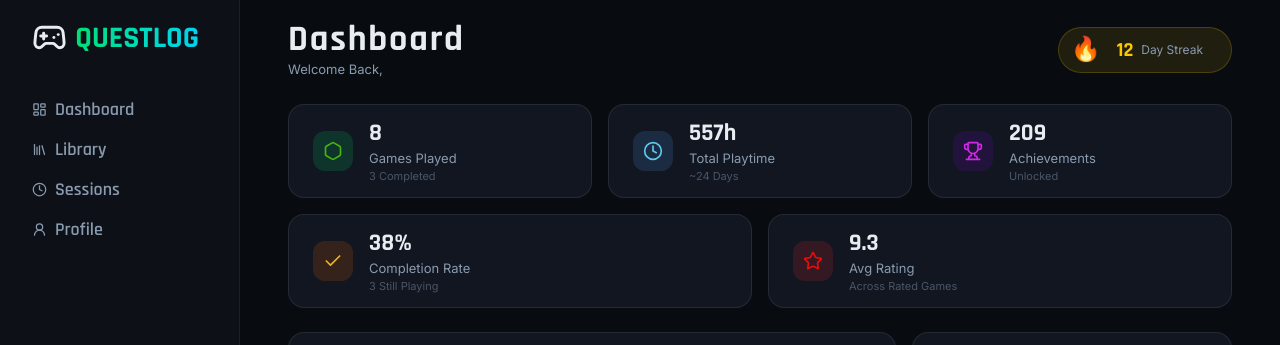
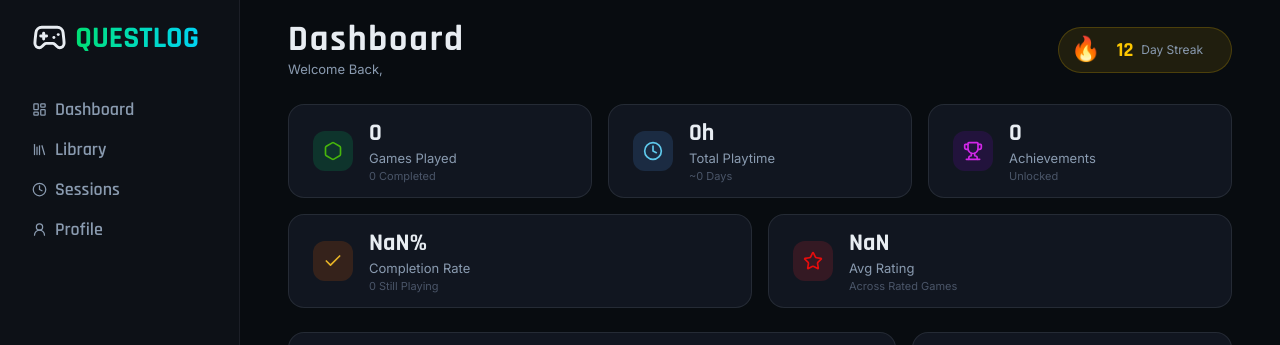
Before and after one commit to rahulg1310/progress-tracker, a React (Vite) app in the folder frontend/: page /dashboard in a window 1280 px wide. Shown: the top 345 px of the page. Built offline with nearby package versions, Linux system fonts and the light colour scheme.

Commit message:
added games context and edited dashbaord part 1

```diff
--- a/frontend/src/components/LibraryContent.jsx
+++ b/frontend/src/components/LibraryContent.jsx
@@ -1,7 +1,8 @@
-import React, { useState } from 'react'
+import React, { useContext, useState } from 'react'
 import { Search } from 'lucide-react'
 import LibraryModal from './LibraryModal';
 import LibraryGameCard from './LibraryGameCard';
+import { GamesData } from '../context/GamesContext';
 
 const LibraryContent = () => {
   const [searchGame, setSearchGame] = useState('');
@@ -14,19 +15,13 @@ const LibraryContent = () => {
   const [platform, setPlatform] = useState('PC');
   const [status, setStatus] = useState('Playing');
   const [progress, setProgress] = useState(0);
-  const [playtime,setPlayime] = useState(0);
+  const [playtime,setPlaytime] = useState(0);
   const [rating,setRating] = useState(null);
   const [colorAccent,setColorAccent] = useState('#FFFFFF');
   const [achievementsEarned,setAchievementsEarned] = useState(0);
   const [totalAchievements,setTotalAchievements] = useState(0);
   const [notes,setNotes] = useState('');
-  const [games, setGames] = useState(()=>{
-    const savedGames = localStorage.getItem('games');
-    if(savedGames){
-        return JSON.parse(savedGames);
-    }
-    return [];
-  });
+  const {games, setGames} = useContext(GamesData);
 
   const filteredGames = games.filter((elem)=>{
     return (result==="All" || elem.status===result) && elem.title.toLowerCase().includes(searchGame.toLowerCase());
@@ -62,7 +57,7 @@ const LibraryContent = () => {
     setPlatform(game.platform);
     setStatus(game.status);
     setProgress(game.progress);
-    setPlayime(game.playtime);
+    setPlaytime(game.playtime);
     setRating(game.rating);
     setColorAccent(game.colorAccent);
     setAchievementsEarned(game.achievementsEarned);
@@ -86,7 +81,7 @@ const LibraryContent = () => {
                 setPlatform('PC');
                 setStatus('Playing');
                 setProgress(0);
-                setPlayime(0);
+                setPlaytime(0);
                 setRating(0);
                 setColorAccent('#FFFFFF');
                 setAchievementsEarned(0);
@@ -182,7 +177,7 @@ const LibraryContent = () => {
         </div>
       </div>
       {modal && (
-        <LibraryModal modal={modal} setModal={setModal} title={title} setTitle={setTitle} genre={genre} setGenre={setGenre} platform={platform} setPlatform={setPlatform} status={status} setStatus={setStatus} progress={progress} setProgress={setProgress} playtime={playtime} setPlaytime={setPlayime} rating={rating} setRating={setRating} colorAccent={colorAccent} setColorAccent={setColorAccent} achievementsEarned={achievementsEarned} setAchievementsEarned={setAchievementsEarned} totalAchievements={totalAchievements} setTotalAchievements={setTotalAchievements} notes={notes} setNotes={setNotes} games={games} setGames={setGames} editIndex={editIndex} setEditIndex={setEditIndex} />
+        <LibraryModal modal={modal} setModal={setModal} title={title} setTitle={setTitle} genre={genre} setGenre={setGenre} platform={platform} setPlatform={setPlatform} status={status} setStatus={setStatus} progress={progress} setProgress={setProgress} playtime={playtime} setPlaytime={setPlaytime} rating={rating} setRating={setRating} colorAccent={colorAccent} setColorAccent={setColorAccent} achievementsEarned={achievementsEarned} setAchievementsEarned={setAchievementsEarned} totalAchievements={totalAchievements} setTotalAchievements={setTotalAchievements} notes={notes} setNotes={setNotes} games={games} setGames={setGames} editIndex={editIndex} setEditIndex={setEditIndex} />
       )}
     </div>
   )
--- /dev/null
+++ b/frontend/src/context/GamesContext.jsx
@@ -0,0 +1,22 @@
+import React, { createContext, useState } from 'react'
+
+export const GamesData = createContext();
+
+const GamesContext = ({children}) => {
+  const [games,setGames] = useState(()=>{
+    const storedGames=localStorage.getItem('games')
+    if(storedGames){
+        return JSON.parse(storedGames);
+    }
+    return [];
+  })
+  return (
+    <div>
+      <GamesData.Provider value={{games,setGames}}>
+        {children}
+      </GamesData.Provider >
+    </div>
+  )
+}
+
+export default GamesContext
--- a/frontend/src/main.jsx
+++ b/frontend/src/main.jsx
@@ -4,12 +4,15 @@ import './index.css'
 import App from './App.jsx'
 import { BrowserRouter } from 'react-router-dom'
 import UserContext from './context/UserContext.jsx'
+import GamesContext from './context/GamesContext.jsx'
 
 createRoot(document.getElementById('root')).render(
   <UserContext>
-    <BrowserRouter>
-      <App />
-    </BrowserRouter>
+    <GamesContext>
+      <BrowserRouter>
+        <App />
+      </BrowserRouter>
+    </GamesContext>
   </UserContext>
 
 )
--- a/frontend/src/pages/Dashboard.jsx
+++ b/frontend/src/pages/Dashboard.jsx
@@ -1,40 +1,62 @@
-import React from 'react'
+import React, { useContext } from 'react'
 import Sidebar from '../components/Sidebar'
 import DashContent from '../components/DashContent'
 import { Hexagon, Clock, Trophy, Check, Star } from 'lucide-react'
+import { GamesData } from '../context/GamesContext'
+const Dashboard = () => {
+  const {games} = useContext(GamesData);
+  const totalGames = games.length;
+  const totalPlayTime = games.reduce((sum,elem)=>{
+    return sum+elem.playtime;
+  },0)
+  const totalAchievements=games.reduce((sum,elem)=>{
+    return sum+elem.achievementsEarned;
+  },0)
+  const completedGames = games.filter((elem)=>{
+    return elem.status==="Completed";
+  }).length
+  const totalDays = (totalPlayTime/24).toFixed(0);
+  const completionRate = games.reduce((sum,elem)=>{
+    return sum+elem.progress;
+  },0)/totalGames;
+  const avgRating = games.reduce((sum,elem)=>{
+    return sum+elem.rating;
+  },0)/totalGames;
+  const gamesPlaying = games.filter((elem)=>{
+    return elem.status==="Playing";
+  }).length;
 
-const Dashboard = () => {
   let profile_stats =[
         {
-          num : '8',
+          num : totalGames,
           title : 'Games Played',
-          stats : '3 Completed',
+          stats : completedGames+' Completed',
           icon: <Hexagon size={20} color='#47b60c' />,
           color1 : 'bg-green-400/15'
         },
         {
-          num : '557h',
+          num : totalPlayTime+'h',
           title : 'Total Playtime',
-          stats : '~24 Days',
+          stats : '~'+totalDays+' Days',
           icon: <Clock size={20} color='#5fc9ec'/>,
           color1 : 'bg-blue-400/15'
         },
         {
-          num : '209',
+          num : totalAchievements,
           title : 'Achievements',
           stats : 'Unlocked',
           icon: <Trophy size={20} color='#d127e7'/>,
           color1 : 'bg-purple-700/15'
         },
         {
-          num : '38%',
+          num : completionRate.toFixed(0)+'%',
           title : 'Completion Rate',
-          stats : '3 Still Playing',
+          stats : gamesPlaying+' Still Playing',
           icon: <Check size={20} color='#e7b427'/>,
           color1 : 'bg-orange-500/15'
         },
         {
-          num : '9.3',
+          num : avgRating.toFixed(1),
           title : 'Avg Rating',
           stats : 'Across Rated Games',
           icon: <Star size={20} color='#e70d0d'/>,
```
